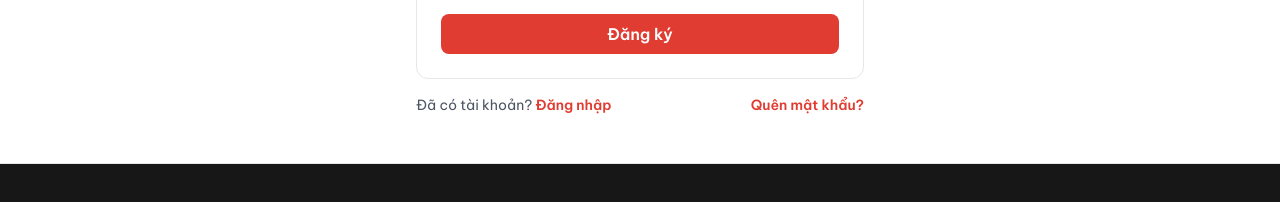
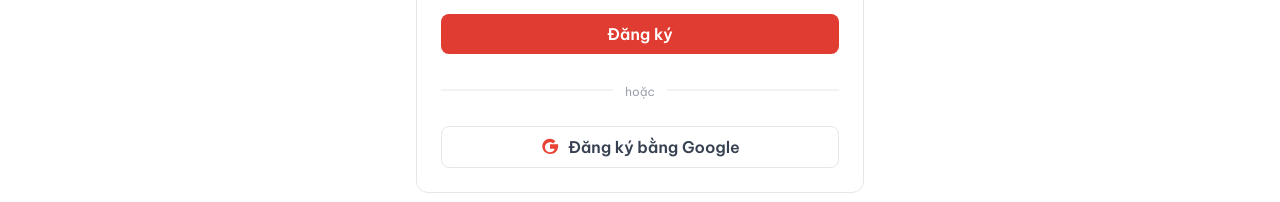
Before and after one commit to daoduykhuyen2-beep/next-nguonnhapho, a Next.js app: page /dang-ky in a window 1280 px wide. Shown: the part 546-748 px from the top of the page. Built offline with nearby package versions, Linux system fonts and the light colour scheme; no server answers.

Commit message:
Implement Google login option in signupAdd Google sign-up button to register page
Added Google login functionality to the signup page.

```diff
--- a/app/dang-ky/page.tsx
+++ b/app/dang-ky/page.tsx
@@ -19,6 +19,20 @@ export default function DangKyPage() {
   const [done, setDone] = useState(false);
 
   const mismatch = confirmPassword.length > 0 && password !== confirmPassword;
+
+  async function handleGoogleLogin() {
+    setError(null);
+    const supabase = createClient();
+    const { error } = await supabase.auth.signInWithOAuth({
+      provider: "google",
+      options: {
+        redirectTo: `${window.location.origin}/auth/callback`,
+      },
+    });
+    if (error) {
+      setError("Không thể đăng nhập bằng Google. Vui lòng thử lại.");
+    }
+  }
 
   async function handleSignup(e: React.FormEvent) {
     e.preventDefault();
@@ -168,6 +182,24 @@ export default function DangKyPage() {
         >
           {loading ? "Đang tạo tài khoản..." : "Đăng ký"}
         </button>
+
+        <div className="relative py-2 text-center">
+          <span className="relative z-10 bg-white px-3 text-xs text-gray-400">
+            hoặc
+          </span>
+          <span className="absolute left-0 top-1/2 h-px w-full -translate-y-1/2 bg-gray-200" />
+        </div>
+
+        <button
+          type="button"
+          onClick={handleGoogleLogin}
+          className="flex w-full items-center justify-center gap-2 rounded-lg border px-4 py-2 font-semibold text-gray-700 hover:bg-gray-50"
+        >
+          <svg className="h-5 w-5" viewBox="0 0 24 24" aria-hidden="true">
+            <path fill="#EA4335" d="M12 10.2v3.9h5.5c-.24 1.4-1.66 4.1-5.5 4.1-3.3 0-6-2.7-6-6s2.7-6 6-6c1.9 0 3.1.8 3.8 1.5l2.6-2.5C16.9 3 14.7 2 12 2 6.9 2 2.8 6.1 2.8 11.2S6.9 20.4 12 20.4c5.9 0 9.8-4.1 9.8-9.9 0-.7-.1-1.2-.2-1.7H12z" />
+          </svg>
+          Đăng ký bằng Google
+        </button>
       </form>
 
       <div className="mt-4 flex items-center justify-between text-sm text-gray-600">
```
